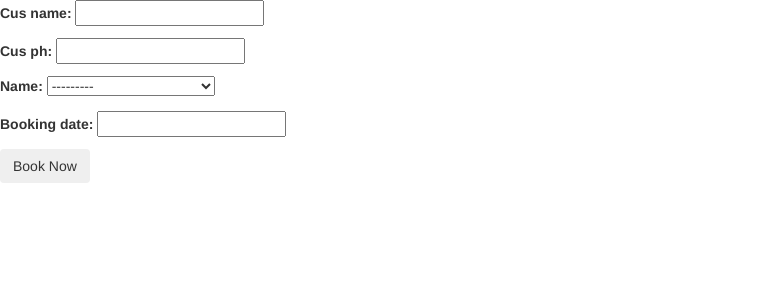
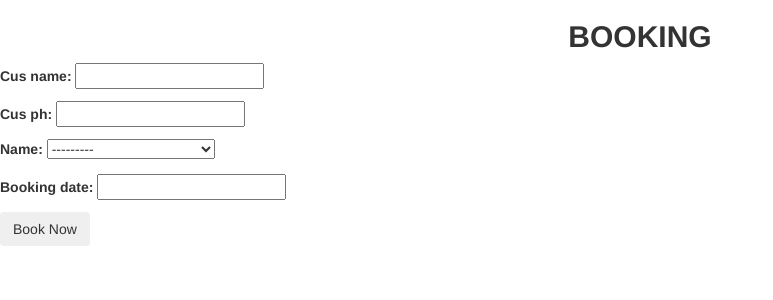
Before and after one commit to irinfigi/Event_Management, a Django app: page /booking/ in a window 1280 px wide. Shown: the part 55-355 px from the top of the page, without its empty margins (0-773 px from the left). Run offline with Django 5.2, Linux system fonts and the light colour scheme; data comes from the database, SQL or seed files in the repository; some libraries are stand-ins or nearby versions.

Commit message:
modified:   eventpr/template/booking.html

```diff
--- a/eventpr/template/booking.html
+++ b/eventpr/template/booking.html
@@ -4,7 +4,7 @@
 {% endblock %}
 
 {%block content%}
-
+<h2 class="text-center"><b>BOOKING</b></h2>
 <form action="" method="POST">
     {% csrf_token %}
     {{form.as_p}}
```
